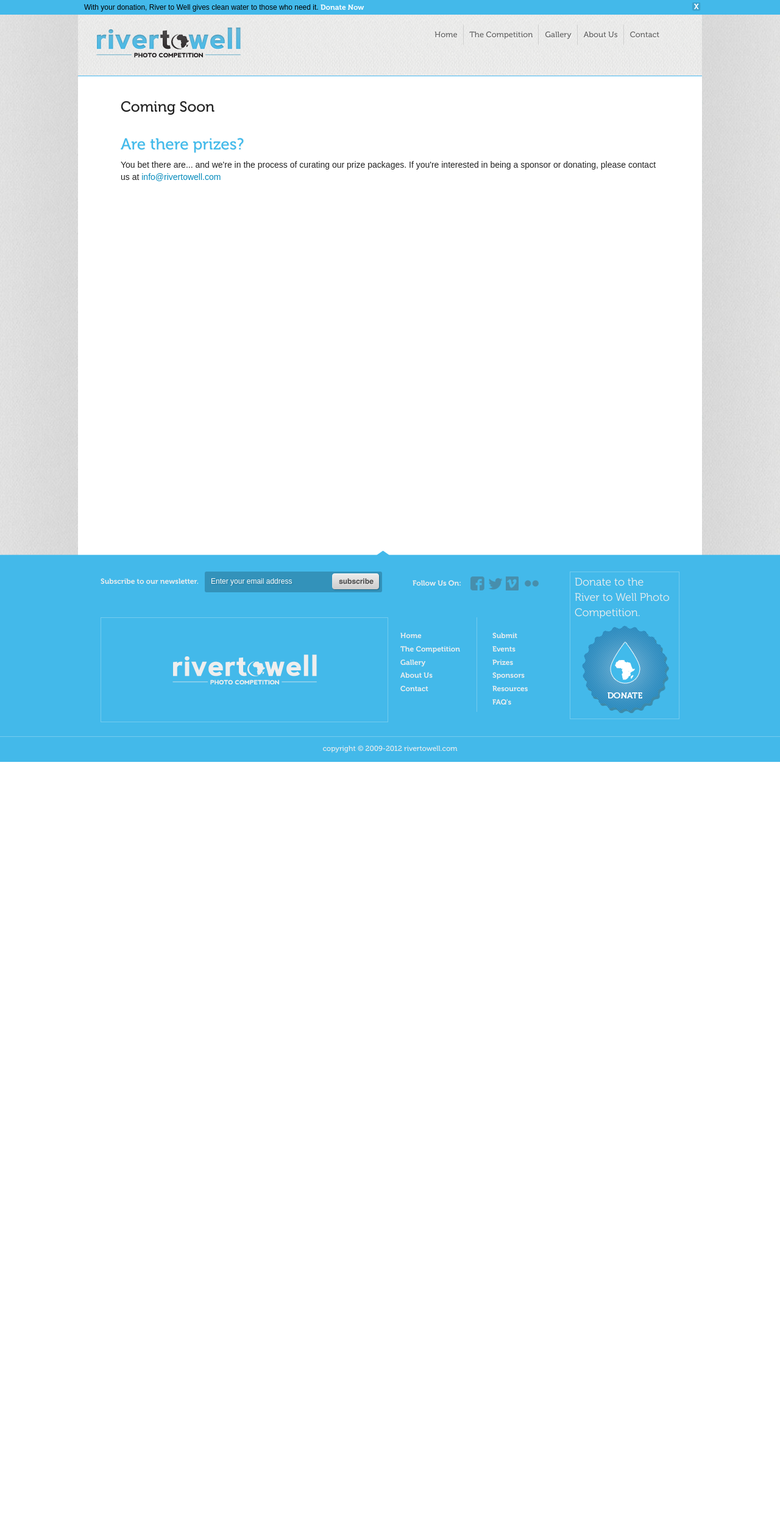
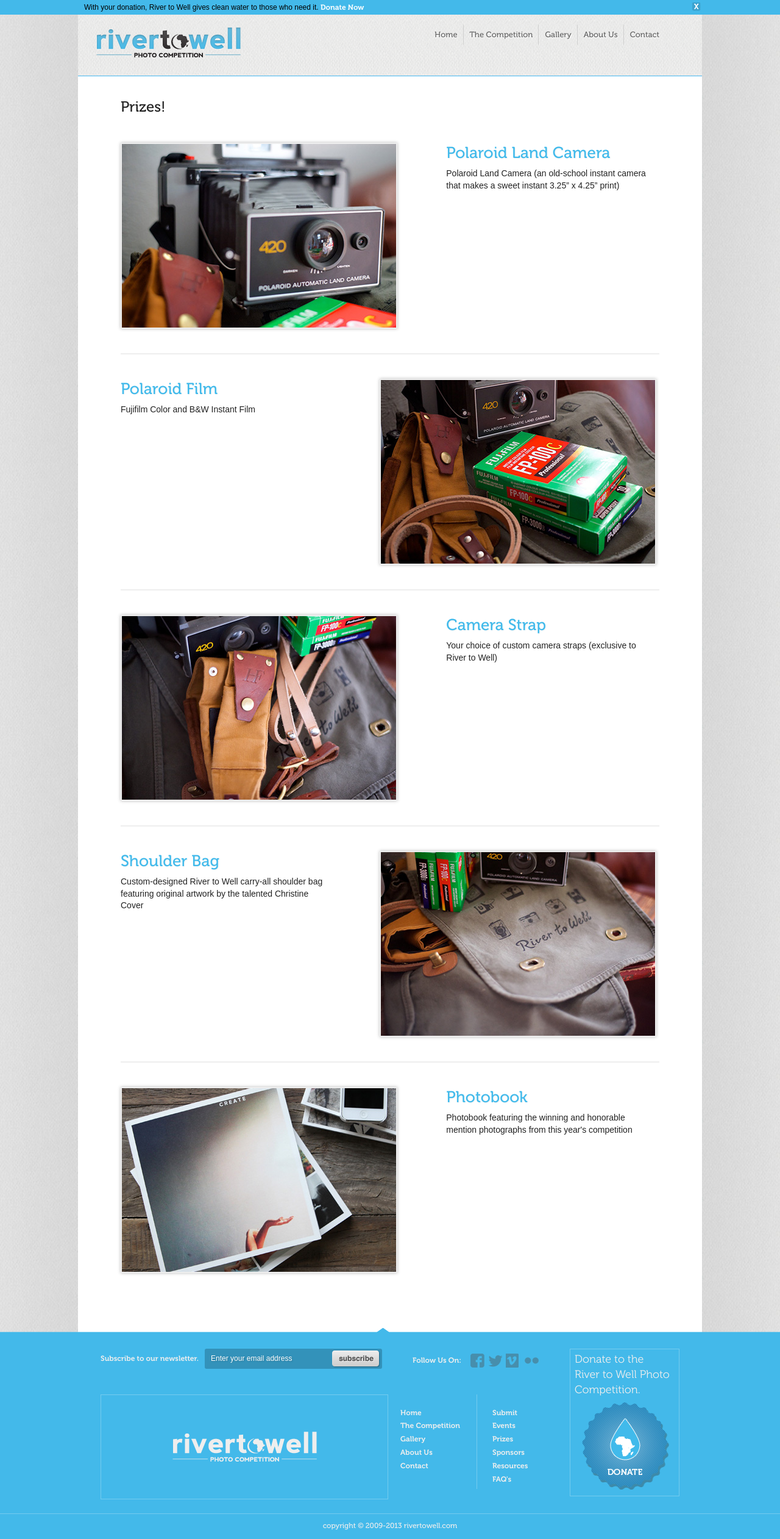
Before and after one commit to spfaffly/rtw-htmlbuild, a PHP site: the page made by prizes.html in a window 1280 px wide. Shown: the whole page at 61% size. Before the commit the page ends 1249 px from the top, so only its background shows below. Run offline with PHP 8.4, Linux system fonts and the light colour scheme.

Commit message:
Update copyright for 2013 and add prize section.

```diff
--- a/css/style.css
+++ b/css/style.css
@@ -334,7 +334,7 @@ td { vertical-align: top; }
 
   /* FAQ Section Styles */
   .faq.section dt { font-weight: 400; color: #3dbbe6; font-size: 18px; font-family: 'Museo-500'; }
-  .faq.section dd { font-weight: 400; margin: 0; margin-bottom: 10px; font-size: 15px; font-family: 'Museo-500'; }
+  .faq.section dd { font-weight: 400; margin: 0; margin-bottom: 40px; font-size: 15px; font-family: 'Museo-500'; }
 
   /* Event Section Styles */
   .events.section { min-height: 500px; }
@@ -347,12 +347,20 @@ td { vertical-align: top; }
   .events .eventinfo p.strong { font-weight: 400; font-family: 'Museo-700' }
 
   /* Prize Section Styles */
-  .prizes.section { min-height: 500px; }
+  .prizes.section { min-height: 500px; padding-bottom: 100px; }
   .prizes h3 { margin-bottom: 0; }
   .prizes p { margin: 5px 0; }
   .prizes ul { list-style: none; padding: 0; margin: 0;  padding-left: 15px; }
   .prizes ul b { color: #41BAEB;  }
   .prizes ul li { margin-bottom: 3px; }
+
+  .prizes .prizeframe { border-top: 2px solid #eee; padding-top: 40px; margin-top: 40px; }
+    .prizes .prizeframe.noborder { padding-top: 0; border: none; }
+  .prizes .prizeimage { width: 60%; display: inline-block; text-align: left; }
+    .prizes .right .prizeimage { text-align: right; }
+    .prizes .prizeimage img { border: 2px solid #eee; -webkit-box-shadow: 0px 0px 5px rgba(50, 50, 50, 0.33); -moz-box-shadow: 0px 0px 5px rgba(50, 50, 50, 0.33); box-shadow: 0px 0px 5px rgba(50, 50, 50, 0.33); }
+  .prizes .prizedescription { width: 39%; display: inline-block; vertical-align: top; }
+    .prizes .prizedescription h3 { margin-top: 0; }
 
   /* Sponsor Section Styles */
   .sponsors.section { min-height: 500px; }
--- a/events.html
+++ b/events.html
@@ -179,7 +179,7 @@
         </ul>
       </section> <!-- END bottomlinks -->
       <section class="copyright">
-        <p>copyright &copy; 2009-2012 <a href="http://rivertowell.com">rivertowell.com</a></p>
+        <p>copyright &copy; 2009-2013 <a href="http://rivertowell.com">rivertowell.com</a></p>
       </section> <!-- END copyright -->
     </div> <!-- END content -->
   </footer> <!-- END footer -->
--- a/faq.html
+++ b/faq.html
@@ -154,7 +154,7 @@
         </ul>
       </section> <!-- END bottomlinks -->
       <section class="copyright">
-        <p>copyright &copy; 2009-2012 <a href="http://rivertowell.com">rivertowell.com</a></p>
+        <p>copyright &copy; 2009-2013 <a href="http://rivertowell.com">rivertowell.com</a></p>
       </section> <!-- END copyright -->
     </div> <!-- END content -->
   </footer> <!-- END footer -->
--- a/index.html
+++ b/index.html
@@ -330,7 +330,7 @@
         </ul>
       </section> <!-- END bottomlinks -->
       <section class="copyright">
-        <p>copyright &copy; 2009-2012 <a href="http://rivertowell.com">rivertowell.com</a></p>
+        <p>copyright &copy; 2009-2013 <a href="http://rivertowell.com">rivertowell.com</a></p>
       </section> <!-- END copyright -->
     </div> <!-- END content -->
   </footer> <!-- END footer -->
--- a/prizes.html
+++ b/prizes.html
@@ -72,19 +72,58 @@
     </head>
 
     <section id="prizes" class="prizes section clearfix">
-      <h2>Coming Soon</h2>
-      <h3>Are there prizes?</h3>
-      <p>You bet there are... and we're in the process of curating our prize packages. If you're interested in being a sponsor or donating, please contact us at <a href="mailto:info@rivertowell.com">info@rivertowell.com</a></p>
-       <br><br><br>
-      <br><br><br>
-      <br><br><br>
-      <br><br><br>
-      <br><br><br>
-      <br><br><br>
-      <br><br><br>
-      <br><br><br>
-      <br><br><br>
-      <br><br><br>
+      <h2>Prizes!</h2>
+
+      <div class="prizeframe noborder left">
+        <div class="prizeimage">
+          <img src="img/prizes/polaroid_camera.jpg" alt="">
+        </div>
+        <div class="prizedescription">
+          <h3>Polaroid Land Camera</h3>
+          <p>Polaroid Land Camera (an old-school instant camera that makes a sweet instant 3.25” x 4.25” print)</p>
+        </div>
+      </div>
+
+      <div class="prizeframe right">
+        <div class="prizedescription">
+          <h3>Polaroid Film</h3>
+          <p>Fujifilm Color and B&amp;W Instant Film</p>
+        </div>
+        <div class="prizeimage">
+          <img src="img/prizes/polaroid_film.jpg" alt="">
+        </div>
+      </div>
+
+      <div class="prizeframe left">
+        <div class="prizeimage">
+          <img src="img/prizes/camera_straps.jpg" alt="">
+        </div>
+        <div class="prizedescription">
+          <h3>Camera Strap</h3>
+          <p>Your choice of custom camera straps (exclusive to River to Well)</p>
+        </div>
+      </div>
+
+      <div class="prizeframe right">
+        <div class="prizedescription">
+          <h3>Shoulder Bag</h3>
+          <p>Custom-designed River to Well carry-all shoulder bag featuring original artwork by the talented Christine Cover</p>
+        </div>
+        <div class="prizeimage">
+          <img src="img/prizes/shoulder_bag.jpg" alt="">
+        </div>
+      </div>
+
+      <div class="prizeframe left">
+        <div class="prizeimage">
+          <img src="img/prizes/photobook.jpg" alt="">
+        </div>
+        <div class="prizedescription">
+          <h3>Photobook</h3>
+          <p>Photobook featuring the winning and honorable mention photographs from this year's competition</p>
+        </div>
+      </div>
+
     </section> <!-- END prizes -->
 
   </div> <!-- END content -->
@@ -136,7 +175,7 @@
         </ul>
       </section> <!-- END bottomlinks -->
       <section class="copyright">
-        <p>copyright &copy; 2009-2012 <a href="http://rivertowell.com">rivertowell.com</a></p>
+        <p>copyright &copy; 2009-2013 <a href="http://rivertowell.com">rivertowell.com</a></p>
       </section> <!-- END copyright -->
     </div> <!-- END content -->
   </footer> <!-- END footer -->
--- a/resources.html
+++ b/resources.html
@@ -125,7 +125,7 @@
         </ul>
       </section> <!-- END bottomlinks -->
       <section class="copyright">
-        <p>copyright &copy; 2009-2012 <a href="http://rivertowell.com">rivertowell.com</a></p>
+        <p>copyright &copy; 2009-2013 <a href="http://rivertowell.com">rivertowell.com</a></p>
       </section> <!-- END copyright -->
     </div> <!-- END content -->
   </footer> <!-- END footer -->
--- a/results.html
+++ b/results.html
@@ -136,7 +136,7 @@
         </ul>
       </section> <!-- END bottomlinks -->
       <section class="copyright">
-        <p>copyright &copy; 2009-2012 <a href="http://rivertowell.com">rivertowell.com</a></p>
+        <p>copyright &copy; 2009-2013 <a href="http://rivertowell.com">rivertowell.com</a></p>
       </section> <!-- END copyright -->
     </div> <!-- END content -->
   </footer> <!-- END footer -->
--- a/search.html
+++ b/search.html
@@ -139,7 +139,7 @@
         </ul>
       </section> <!-- END bottomlinks -->
       <section class="copyright">
-        <p>copyright &copy; 2009-2012 <a href="http://rivertowell.com">rivertowell.com</a></p>
+        <p>copyright &copy; 2009-2013 <a href="http://rivertowell.com">rivertowell.com</a></p>
       </section> <!-- END copyright -->
     </div> <!-- END content -->
   </footer> <!-- END footer -->
--- a/sponsors.html
+++ b/sponsors.html
@@ -154,7 +154,7 @@
         </ul>
       </section> <!-- END bottomlinks -->
       <section class="copyright">
-        <p>copyright &copy; 2009-2012 <a href="http://rivertowell.com">rivertowell.com</a></p>
+        <p>copyright &copy; 2009-2013 <a href="http://rivertowell.com">rivertowell.com</a></p>
       </section> <!-- END copyright -->
     </div> <!-- END content -->
   </footer> <!-- END footer -->
--- a/update2013.html
+++ b/update2013.html
@@ -223,7 +223,7 @@
         </ul>
       </section> <!-- END bottomlinks -->
       <section class="copyright">
-        <p>copyright &copy; 2009-2012 <a href="http://rivertowell.com">rivertowell.com</a></p>
+        <p>copyright &copy; 2009-2013 <a href="http://rivertowell.com">rivertowell.com</a></p>
       </section> <!-- END copyright -->
     </div> <!-- END content -->
   </footer> <!-- END footer -->
```
Also changed, not shown: img/prizes/camera_straps.jpg (added), img/prizes/photobook.jpg (added), img/prizes/polaroid_camera.jpg (added), img/prizes/polaroid_film.jpg (added), img/prizes/shoulder_bag.jpg (added).
